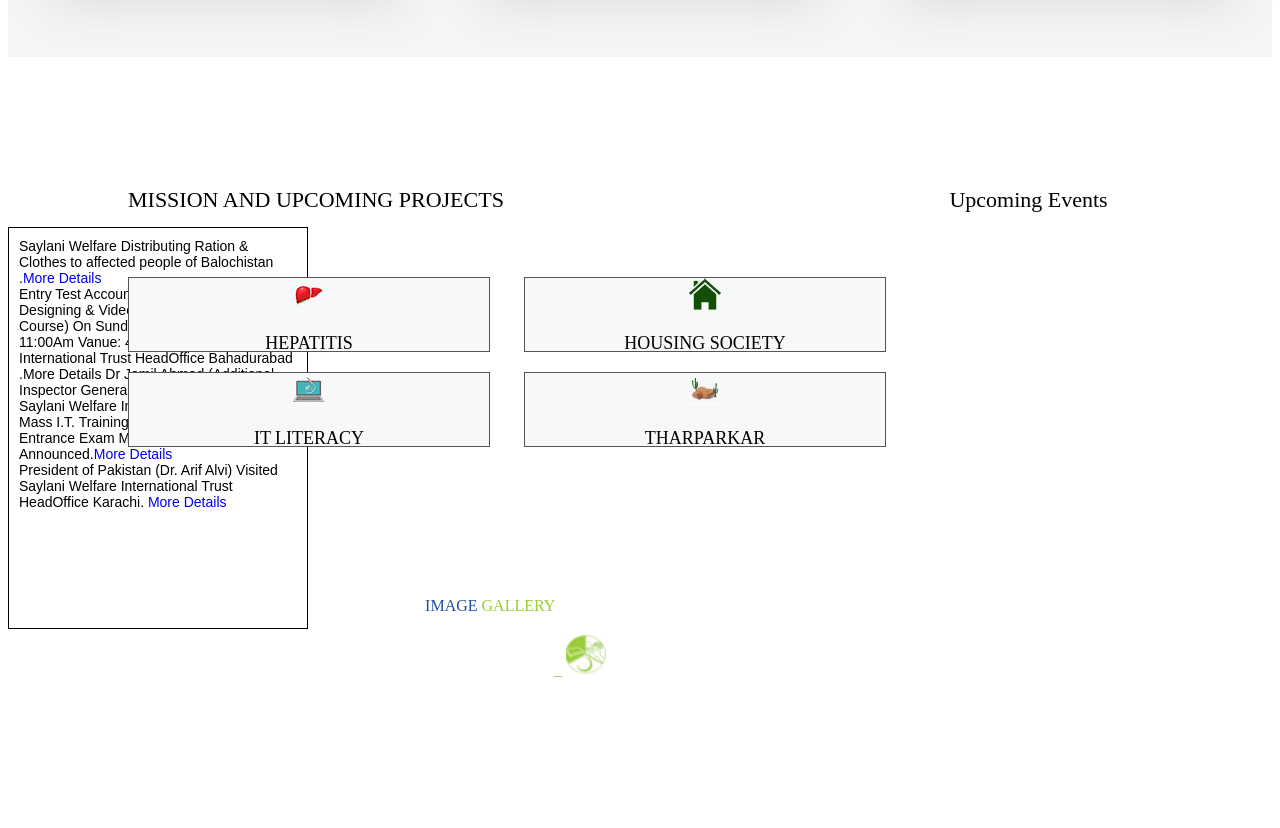
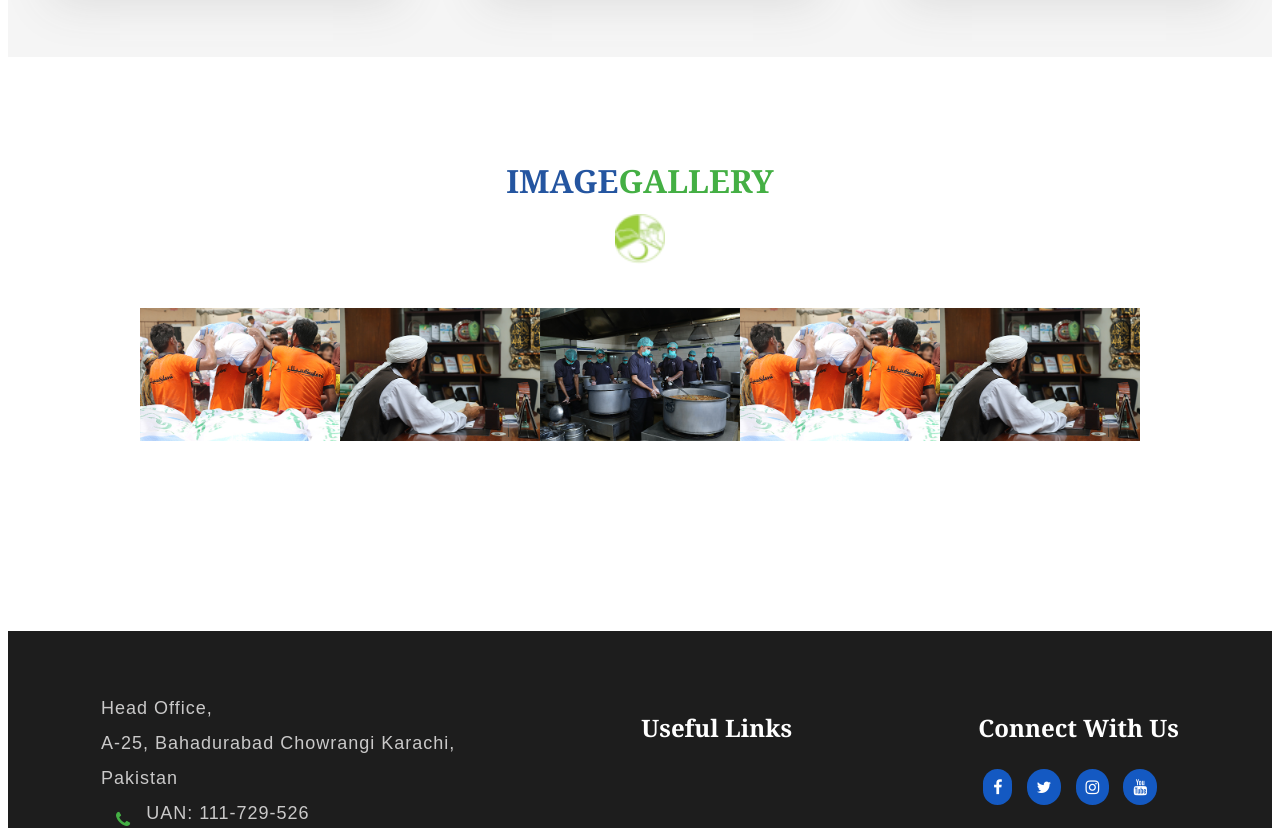
Before and after one commit to ShaheryarKhan728/Saylani-Assignment-3, a plain HTML site: page public/index.html in a window 1280 px wide. Shown: the part 2841-3669 px from the top of the page. Drawn offline with Linux system fonts and the light colour scheme.

Commit message:
Saylani Home Page GIT

```diff
--- a/public/index.html
+++ b/public/index.html
@@ -138,61 +138,21 @@
             </div>
         </div>
     </div>
-    <div class="content">
-        <span class="mission">MISSION AND UPCOMING PROJECTS</span>
-        <span class="upcoming">Upcoming Events</span>
-        <div class="dabba">
-            <p class="events">Saylani Welfare Distributing Ration & Clothes to affected people of
-                Balochistan .<a href="#" class="neechay">More Details</a> <br>
-
-                Entry Test Accouncement (Graphic Designing & Video Editing/Animation Course) On
-                Sunday 3rd March 2019 @ 11:00Am Vanue: 4rh Floor, Saylani Welfare International
-                Trust HeadOffice Bahadurabad .More Details
-
-                Dr Jamil Ahmed (Additional Inspector General of Police) & Atiqmir Visit Saylani
-                Welfare International Trust, Saylani Mass I.T. Training .More Details
-
-                PIAIC Entrance Exam Merit Ranking List Announced.<a href="#" class="neechay">More
-                    Details</a> <br>
-
-                President of Pakistan (Dr. Arif Alvi) Visited Saylani Welfare International Trust
-                HeadOffice Karachi. <a href="#" class="neechay">More Details</a> <br>
-            </p>
+    <div class="gallery">
+        <div class="head">
+            <p class="intro">IMAGE</p>
+            <p class="duction">GALLERY</p>
         </div>
-
-        <div class="littlebox"> <img src="Hepatitis.png">
-            <p>HEPATITIS</p>
+        <div class="bioimg">
+            <img height="50px" src="favicon.png" alt="icon">
         </div>
-        <div class="rightside"> <img src="housing.png" alt="">
-            <p>HOUSING SOCIETY</p>
-        </div><br>
-        <div class="littlebox"><img src="IT.png" alt="">
-            <p>IT LITERACY</p>
+        <div class="imggal">
+            <img width="200px" src="rashan2.jpg">
+            <img width="200px" src="hazrat.jpg">
+            <img width="200px" src="food.jpg">
+            <img width="200px" src="rashan2.jpg">
+            <img width="200px" src="hazrat.jpg">
         </div>
-        <div class="rightside"> <img src="tharparkar.png" alt="">
-            <p>THARPARKAR</p>
-        </div>
-    </div>
-    <span id="imgglry" style="color: #1f519c;">
-        IMAGE
-        <span>
-            <span id="imgglry" style="color: yellowgreen; margin-left: 0;">
-                GALLERY
-            </span>
-            <div class="fevicon">
-                <span style="color: yellowgreen; margin-right: 0;">
-                    _
-                </span>
-                <span> <img src="favicon.png" alt="fevicon" width="40px" style="margin-top: 20px;">
-                </span>
-                <span style="color: yellowgreen; text-align: center; margin-right: 120px; ">
-                </span>
-                <div class="endimg">
-                    <img class="picx" src="rashan2.jpg" alt="">
-                    <img class="picx" src="food.jpg" alt="">
-                    <img class="picx" src="hazrat.jpg" alt="">
-                    <img class="picx" src="rashan2.jpg" alt="">
-                    <img class="picx" src="hazrat2.jpg" alt="">
     </div>
     <div class="footer">
         <div class="contact">Head Office, <br>
--- a/public/style.css
+++ b/public/style.css
@@ -199,88 +199,14 @@
 .copyrighttwo{
     margin-left: 110px;
 }
-.content {
-    background-color: white;
-    margin-top: 130px;
-    margin-bottom: 130px;
-}
-.dabba {
-    width: 300px;
-    height: 50px;
-    margin-right: 7%;
+.gallery{
+    padding-top: 70px;
+    padding-bottom: 190px;
 
 }
-    .mission {
-        font-size: 22px;
-        margin-top: 130px;
-        margin-left: 120px;
-        margin-bottom: 0;
-    }
-.upcoming {
-    float: right;
-    font-size: 22px;
-    margin-left: 80px;
-    margin-right: 13%;
-    margin-bottom: 0;
+.imggal{
+    display: flex;
+    flex-wrap: wrap;
+    justify-content: center;
+    margin-top: 40px;
 }
-.events {
-    border: 1px solid black;
-    padding: 10px;
-    height: 380px;
- color: black;
- font-size: 14px;
- font-family: sans-serif;
-}
-.neechay:hover {
-     background-color: white;
-    border-radius: 0px;
-    text-decoration: none;
-
-}
-.neechay {
-    font-size: 14px;
-    margin-right: 10%;
-}
-
-.littlebox {
-    border: 1px solid  #555;
-    font-size: 18px;
-    background-color: #f7f8fa;
-    display: inline-block;
-    text-align: center;
-    padding-top: 12;
-    width: 360px;
-    height: 73px;
-    margin-left: 120px;
-    margin-right: 10px;
-    margin-bottom: 20px;
-}
-.rightside {
-    border: 1px solid  #555;
-    font-size: 18px;
-    text-align: center;
-    background-color: #f7f8fa;
-    display: inline-block;
-    padding-top: 12;
-    width: 360px;
-    height: 73px;
-    margin-left: 20px;
-    margin-right: 30px;
-}
-#imgglry {
-    margin-left: 33%;
-    text-align: center;
-    margin-top: 9%;
-}
-.picx {
-    display: inline;
-    width: 230px;
-}
-.endimg {
-    margin-top: 80px;
-    margin-bottom: 140px;
-}
-.picx:hover {
-    background-color: white ;
-    opacity: 30%;
-}
```
Also changed, not shown: public/food.jpg (added), public/hazrat.jpg (added), public/rashan2 (1).jpg (added), public/rashan2.jpg (added). Lines whose indentation alone changed are shown as unchanged.
